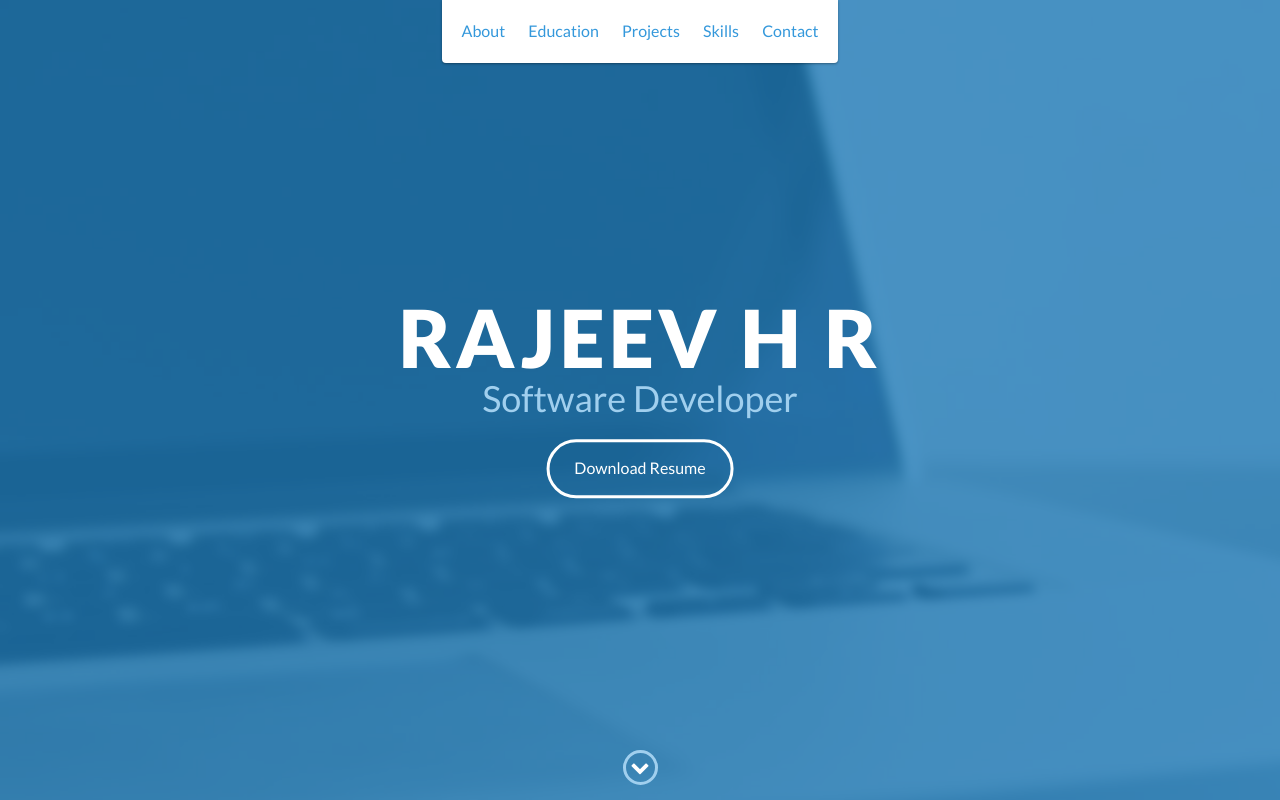
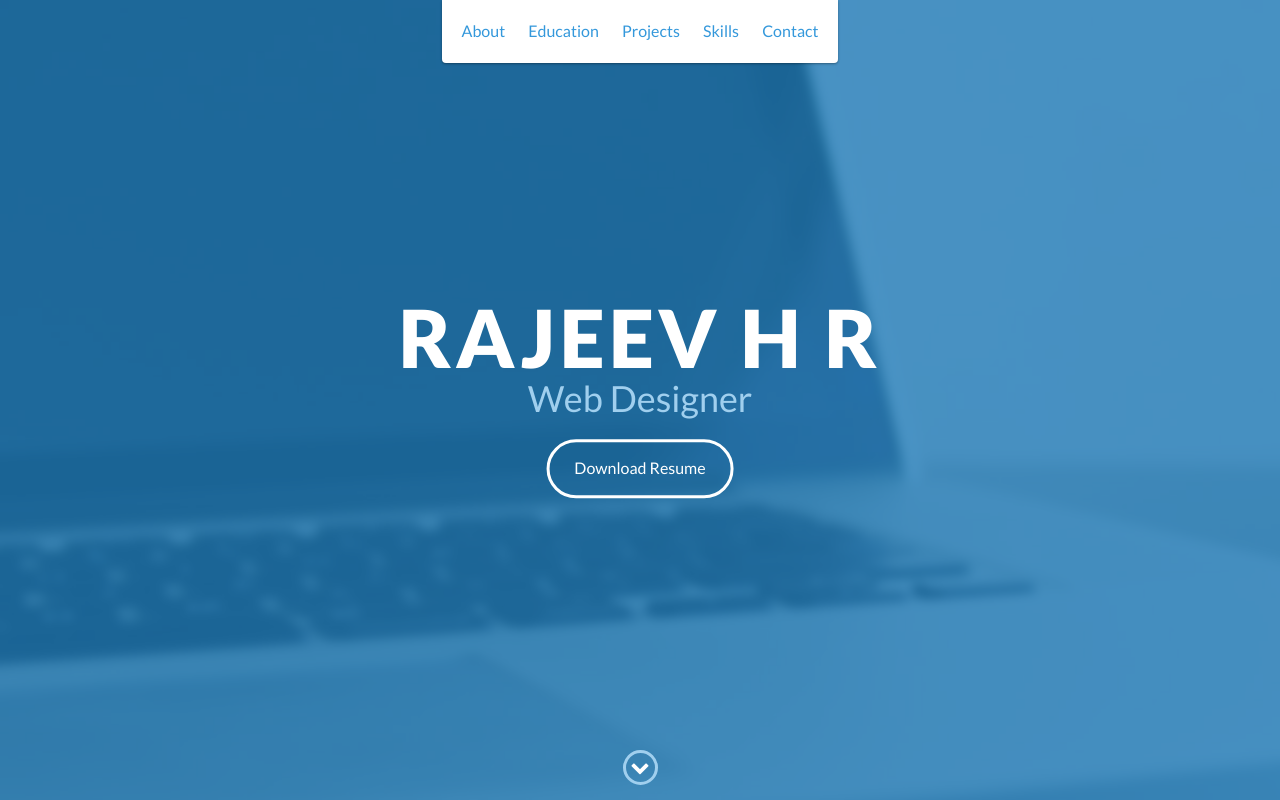
Before and after one commit to Rajeevhr10/Portfolio, a plain HTML site: page devportfolio-master/index.html in a window 1280 px wide. Shown: the top 800 px of the page. Drawn offline with nearby package versions, Linux system fonts and the light colour scheme.

Commit message:
changes made

```diff
--- a/devportfolio-master/index.html
+++ b/devportfolio-master/index.html
@@ -48,7 +48,7 @@
     <div id="lead">
       <div id="lead-content">
         <h1>Rajeev H R</h1>
-        <h2>Software Developer</h2>
+        <h2>Web Designer</h2>
         <a href="./resume/Resume.pdf" class="btn-rounded-white" download=""
           >Download Resume</a
         >
```
